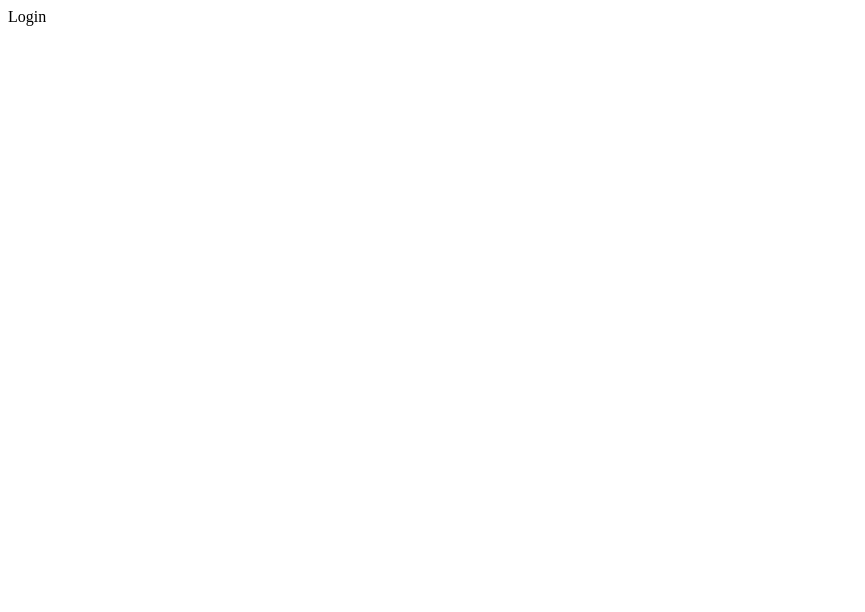
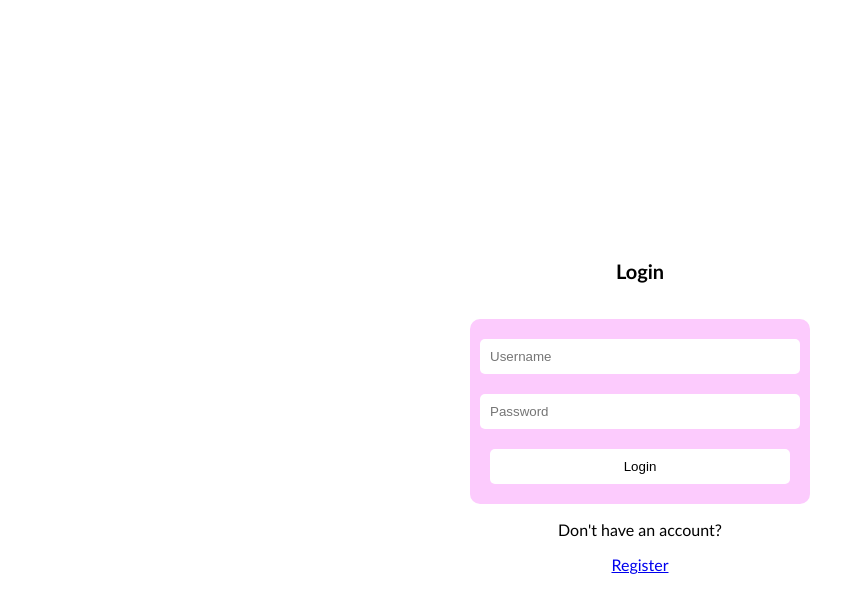
Before and after one commit to lumin3t/Blog-App, a React (Vite) app in the folder client/: page /login in a window 1280 px wide. Shown: the top 612 px of the page, without its empty margins (0-865 px from the left). Built offline with nearby package versions, Linux system fonts and the light colour scheme.

Commit message:
Login and register style

```diff
--- a/client/src/App.jsx
+++ b/client/src/App.jsx
@@ -1,7 +1,7 @@
 import {
   createBrowserRouter,
   RouterProvider,
-  Route,
+  //Route,
   Outlet,
 } from "react-router-dom";
 import Register from "./pages/Register.jsx";
@@ -11,6 +11,7 @@ import Write from "./pages/Write.jsx";
 import Home from "./pages/Home.jsx";
 import Navbar from "./components/Navbar.jsx";
 import Footer from "./components/Footer.jsx";
+import "./styles.scss";
 
 const Layout = () => {
   return (
--- a/client/src/pages/Login.jsx
+++ b/client/src/pages/Login.jsx
@@ -1,7 +1,19 @@
 import React from "react";
+import { Link } from "react-router-dom";
 
 function Login() {
-  return <div>Login</div>;
+  return (
+    <div className="auth">
+      <h2>Login</h2>
+      {/* Login form */}
+      <form>
+        <input type="text" placeholder="Username" />
+        <input type="password" placeholder="Password" />
+        <button type="submit">Login</button>
+      </form>
+      <p>Don't have an account?</p> <Link to="/register">Register</Link>
+    </div>
+  );
 }
 
 export default Login;
--- a/client/src/pages/Register.jsx
+++ b/client/src/pages/Register.jsx
@@ -1,7 +1,18 @@
 import React from "react";
+import { Link } from "react-router-dom";
 
 function Register() {
-  return <div>Register</div>;
+  return (
+    <div className="auth">
+      <h2>Register</h2>
+      {/* Register form */}
+      <form>
+        <input type="text" placeholder="Username" />
+        <input type="password" placeholder="Password" />
+        <button type="submit">Register</button>
+      </form>
+      <p>Already have an account?</p> <Link to="/login">Login</Link>
+    </div>
+  );
 }
-
 export default Register;
--- a/client/src/styles.scss
+++ b/client/src/styles.scss
@@ -0,0 +1,44 @@
+.app {
+  .container {
+    .auth {
+      display: flex;
+      height: 100vh;
+      justify-content: center;
+      align-items: center;
+      font-family: Calibri, "Gill Sans", "Gill Sans MT", "Trebuchet MS",
+        sans-serif;
+      flex-direction: column;
+      h2 {
+        font-size: 20px;
+      }
+
+      form {
+        margin-top: 20px;
+        gap: 20px;
+        width: 300px;
+        display: flex;
+        flex-direction: column;
+        align-items: center;
+        background-color: #fccbfd;
+        padding: 20px;
+        border-radius: 10px;
+        input {
+          width: 100%;
+          padding: 10px;
+          border-radius: 5px;
+          border: none;
+          outline: none;
+        }
+        button {
+          padding: 10px 20px;
+          border: none;
+          width: 100%;
+          background-color: #ffffff;
+          color: rgb(0, 0, 0);
+          border-radius: 5px;
+          cursor: pointer;
+        }
+      }
+    }
+  }
+}
--- /dev/null
+++ b/package.json
@@ -0,0 +1,5 @@
+{
+  "dependencies": {
+    "sass": "^1.85.0"
+  }
+}
```
Also changed, not shown: 1 other file (tests, documents, lock files or other folders).
